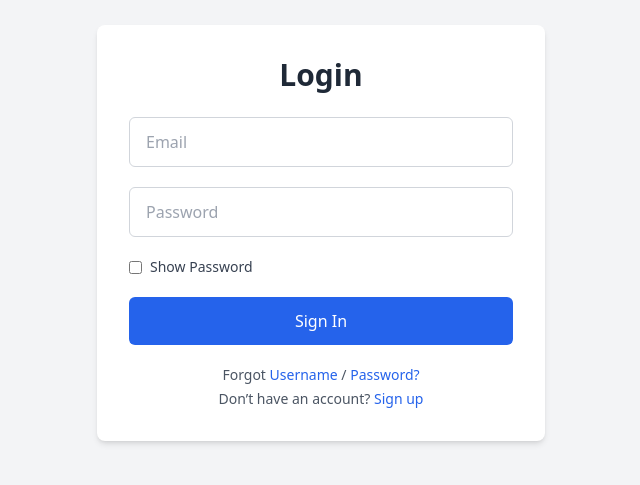
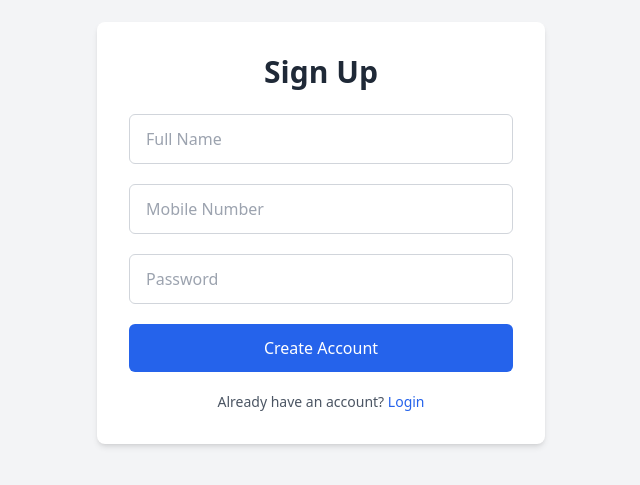
Before and after one commit to Aatishsinghshekhawat/campaign-UI, a React (Vite) app in the folder campaign-ui/: page /signup in a window 1280 px wide. Shown: the part 167-652 px from the top of the page, without its empty margins (319-959 px from the left). Built offline with nearby package versions, Linux system fonts and the light colour scheme.

Commit message:
created Sign-up page

```diff
--- a/campaign-ui/src/App.jsx
+++ b/campaign-ui/src/App.jsx
@@ -1,12 +1,16 @@
 import React from 'react';
-import Login from './Login';
+import { Routes, Route } from 'react-router-dom';
+import Login from './pages/Login';
+import Signup from './pages/Signup';
 
-function App() {
+
+const App = () => {
   return (
-    <div>
-      <Login />
-    </div>
+    <Routes>
+      <Route path="/" element={<Login />} />
+      <Route path="/signup" element={<Signup />} />
+    </Routes>
   );
-}
+};
 
 export default App;
--- a/campaign-ui/src/authSlice.js
+++ b/campaign-ui/src/authSlice.js
@@ -8,9 +8,8 @@ const authSlice = createSlice({
   },
   reducers: {
     login: (state, action) => {
-      state.user = action.payload;
-      state.isLoggedIn = true;
-    },
+  state.user = action.payload.mobile;
+},
     logout: (state) => {
       state.user = null;
       state.isLoggedIn = false;
--- a/campaign-ui/src/Login.jsx
+++ b/campaign-ui/src/pages/Login.jsx
@@ -1,23 +1,25 @@
 import React, { useState } from 'react';
 import { useDispatch } from 'react-redux';
-import { login } from './authSlice';
+import { login } from '../authSlice';
+import { useNavigate } from 'react-router-dom';
 
 const Login = () => {
   const dispatch = useDispatch();
+  const navigate = useNavigate();
 
-  const [email, setEmail] = useState('');
+  const [mobile, setMobile] = useState('');
   const [password, setPassword] = useState('');
   const [showPassword, setShowPassword] = useState(false);
 
   const handleSubmit = (e) => {
     e.preventDefault();
 
-    if (!email || !password) {
+    if (!mobile || !password) {
       alert('Please fill in both fields.');
       return;
     }
 
-    dispatch(login({ email }));
+    dispatch(login({ mobile }));
     alert('Login successful!');
   };
 
@@ -27,27 +29,25 @@ const Login = () => {
         <h2 className="text-3xl font-semibold text-center text-gray-800 mb-6">Login</h2>
 
         <form onSubmit={handleSubmit} className="space-y-5">
-          <div>
           <input
-              type="email"
-              placeholder="Email"
-              className="w-full px-4 py-3 border border-gray-300 rounded-md focus:outline-none focus:ring-2 focus:ring-blue-500"
-              value={email}
-              onChange={(e) => setEmail(e.target.value)}
+            type="tel"
+            placeholder="Mobile Number"
+            className="w-full px-4 py-3 border border-gray-300 rounded-md focus:ring-2 focus:ring-blue-500"
+            value={mobile}
+            onChange={(e) => setMobile(e.target.value)}
             required
+            pattern="[0-9]{10}"
+            maxLength={10}
           />
-          </div>
 
-          <div>
           <input
             type={showPassword ? 'text' : 'password'}
             placeholder="Password"
-              className="w-full px-4 py-3 border border-gray-300 rounded-md focus:outline-none focus:ring-2 focus:ring-blue-500"
+            className="w-full px-4 py-3 border border-gray-300 rounded-md focus:ring-2 focus:ring-blue-500"
             value={password}
             onChange={(e) => setPassword(e.target.value)}
             required
           />
-          </div>
 
           <div className="flex items-center text-sm text-gray-700">
             <input
@@ -70,13 +70,16 @@ const Login = () => {
 
         <div className="mt-5 text-center text-sm text-gray-600">
           <p>
-            Forgot{' '}
-            <span className="text-blue-600 hover:underline cursor-pointer">Username</span> /{' '}
-            <span className="text-blue-600 hover:underline cursor-pointer">Password?</span>
+            Forgot <span className="text-blue-600 hover:underline cursor-pointer">Password?</span>
           </p>
           <p className="mt-1">
             Don’t have an account?{' '}
-            <span className="text-blue-600 hover:underline cursor-pointer">Sign up</span>
+            <span
+              className="text-blue-600 hover:underline cursor-pointer"
+              onClick={() => navigate('/signup')}
+            >
+              Sign up
+            </span>
           </p>
         </div>
       </div>
--- /dev/null
+++ b/campaign-ui/src/pages/Signup.jsx
@@ -0,0 +1,77 @@
+import React, { useState } from 'react';
+import { useNavigate } from 'react-router-dom';
+
+const Signup = () => {
+  const navigate = useNavigate();
+  const [name, setName] = useState('');
+  const [mobile, setMobile] = useState('');
+  const [password, setPassword] = useState('');
+
+  const handleSignup = (e) => {
+    e.preventDefault();
+
+    if (!name || !mobile || !password) {
+      alert('All fields are required');
+      return;
+    }
+
+    alert('User registered successfully!');
+    navigate('/');
+  };
+
+  return (
+    <div className="min-h-screen flex items-center justify-center bg-gray-100">
+      <div className="bg-white shadow-md rounded-lg w-full max-w-md p-8">
+        <h2 className="text-3xl font-semibold text-center text-gray-800 mb-6">Sign Up</h2>
+        <form onSubmit={handleSignup} className="space-y-5">
+          <input
+            type="text"
+            placeholder="Full Name"
+            value={name}
+            onChange={(e) => setName(e.target.value)}
+            className="w-full px-4 py-3 border border-gray-300 rounded-md focus:ring-2 focus:ring-blue-500"
+            required
+          />
+          <input
+            type="tel"
+            placeholder="Mobile Number"
+            value={mobile}
+            onChange={(e) => setMobile(e.target.value)}
+            pattern="[0-9]{10}"
+            maxLength={10}
+            className="w-full px-4 py-3 border border-gray-300 rounded-md focus:ring-2 focus:ring-blue-500"
+            required
+          />
+          <input
+            type="password"
+            placeholder="Password"
+            value={password}
+            onChange={(e) => setPassword(e.target.value)}
+            className="w-full px-4 py-3 border border-gray-300 rounded-md focus:ring-2 focus:ring-blue-500"
+            required
+          />
+          <button
+            type="submit"
+            className="w-full bg-blue-600 text-white py-3 rounded-md hover:bg-blue-700 transition"
+          >
+            Create Account
+          </button>
+        </form>
+
+        <div className="mt-5 text-center text-sm text-gray-600">
+          <p>
+            Already have an account?{' '}
+            <span
+              className="text-blue-600 hover:underline cursor-pointer"
+              onClick={() => navigate('/')}
+            >
+              Login
+            </span>
+          </p>
+        </div>
+      </div>
+    </div>
+  );
+};
+
+export default Signup;
```
Also changed, not shown: campaign-ui/src/main.jsx (+12 -13 lines). Lines whose indentation alone changed are shown as unchanged.
